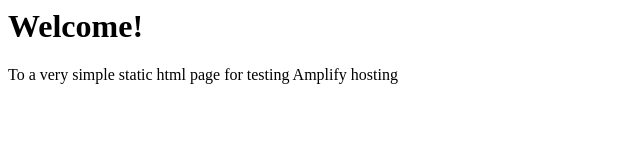
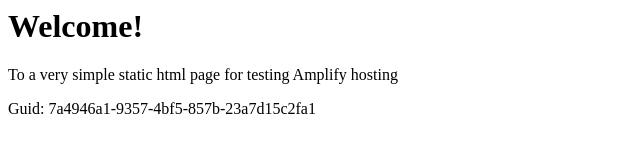
Before and after one commit to aws-aemilia-gru/Github-PR-Commit-Integration-Test-DoNotTouch-Gith-P5X5MO5I-v1-prod-sa-east-1, a website: page src/index.html in a window 1280 px wide. Shown: the whole page, without its empty margins (0-640 px from the left). Drawn offline with Linux system fonts and the light colour scheme.

Commit message:
commit from integ tests

```diff
--- a/src/index.html
+++ b/src/index.html
@@ -1,3 +1,5 @@
+
+
 <html lang="en">
 
 <head>
@@ -10,6 +12,6 @@
 <body>
     <h1>Welcome!</h1>
     <p>To a very simple static html page for testing Amplify hosting</p>
-</body>
+    <p>Guid: 7a4946a1-9357-4bf5-857b-23a7d15c2fa1</p></body>
 
 </html>
```
